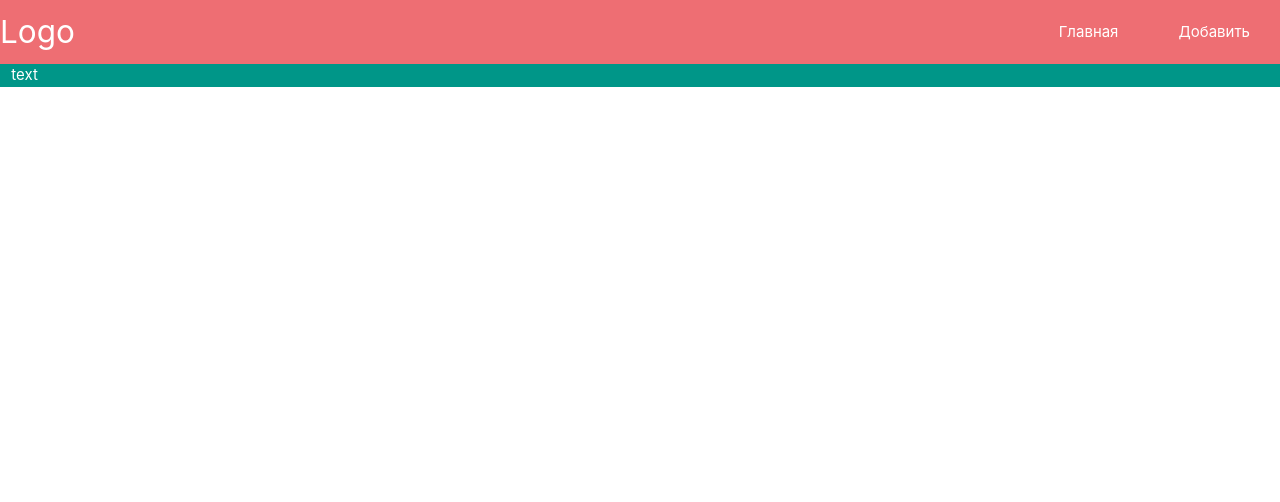
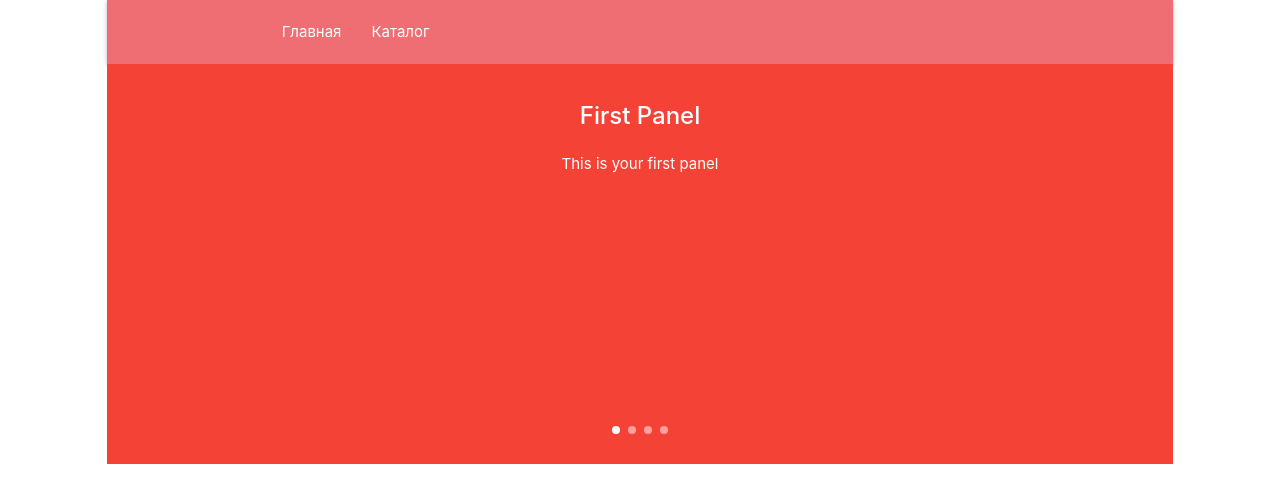
Before and after one commit to DrHo1y/DiplomWork, a React (Create React App) app in the folder client/: page / in a window 1280 px wide. Shown: the top 502 px of the page. Built offline with nearby package versions, Linux system fonts and the light colour scheme.

Commit message:
Add style and new page

```diff
--- a/client/src/components/Navbar.js
+++ b/client/src/components/Navbar.js
@@ -1,12 +1,17 @@
 import React from 'react'
 import { NavLink } from 'react-router-dom'
-import { Navbar, Icon, NavItem } from 'react-materialize'
+import { Navbar, Icon, Row, Col } from 'react-materialize'
 
 export const NavBar = () => {
     return (
+        <Row>
+            <Col
+                s={10}
+                offset='s1'
+            >
                 <Navbar
-            alignLinks="right"
-            brand={<a href="/">Logo</a>}
+                    alignLinks="left"
+                    centerChildren
                     id="mobile-nav"
                     menuIcon={<Icon>menu</Icon>}
                     options={{
@@ -21,12 +26,12 @@ export const NavBar = () => {
                         preventScrolling: true
                     }}
                 >
-            <NavItem>
+
                     <NavLink to="/">Главная</NavLink>
-            </NavItem>
-            <NavItem>
-                <NavLink to="/add">Добавить</NavLink>
-            </NavItem>
+                    <NavLink to="/catalog">Каталог</NavLink>
+
                 </Navbar>
+            </Col>
+        </Row>
     )
 }
--- a/client/src/index.css
+++ b/client/src/index.css
@@ -1,2 +1,17 @@
 @import "~materialize-css/dist/css/materialize.min.css";
 @import url("https://fonts.googleapis.com/icon?family=Material+Icons");
+
+.row {
+    margin-bottom: 0!important;
+
+}
+.row .col {
+    padding: 0!important;
+}
+
+.col .text-lol {
+    padding: 0 .75em;
+}
+.content {
+    max-height: 400px;
+}
--- a/client/src/pages/Catalog.js
+++ b/client/src/pages/Catalog.js
@@ -6,9 +6,10 @@ export const Catalog = () => {
         <Row>
             <Col
                 className="teal white-text"
-                s={12}
+                s={10}
+                offset='s1'
             >
-                text
+                <div className="text-lol">text</div>
             </Col>
         </Row>
     )
--- /dev/null
+++ b/client/src/pages/Home.js
@@ -0,0 +1,57 @@
+import React from 'react'
+import { Row, Col, Carousel } from 'react-materialize'
+export const Home = () => {
+    return (
+        <Row>
+            <Col
+                className="teal white-text"
+                s={10}
+                offset='s1'
+            >
+                <div className="content">
+                    <Carousel
+                        carouselId="Carousel-2"
+                        className="white-text center"
+                        options={{
+                            fullWidth: true,
+                            indicators: true
+                        }}
+                    >
+                        <div className="red">
+                            <h2>
+                                First Panel
+                            </h2>
+                            <p>
+                                This is your first panel
+                            </p>
+                        </div>
+                        <div className="amber">
+                            <h2>
+                                Second Panel
+                            </h2>
+                            <p>
+                                This is your second panel
+                            </p>
+                        </div>
+                        <div className="green">
+                            <h2>
+                                Third Panel
+                            </h2>
+                            <p>
+                                This is your third panel
+                            </p>
+                        </div>
+                        <div className="blue">
+                            <h2>
+                                Fourth Panel
+                            </h2>
+                            <p>
+                                This is your fourth panel
+                            </p>
+                        </div>
+                    </Carousel>
+                </div>
+            </Col>
+        </Row>
+    )
+}
--- a/client/src/routes.js
+++ b/client/src/routes.js
@@ -1,12 +1,16 @@
 import React from 'react'
 import {Switch, Route} from 'react-router-dom'
 import { Catalog } from './pages/Catalog'
+import { Home } from './pages/Home'
 
 export const UseRoutes = () => {
     return (
         <Switch>
             <Route path='/' exact>
-                <Catalog/>
+                <Home />
+            </Route>
+            <Route path='/catalog' exact>
+                <Catalog />
             </Route>
         </Switch>
     )
```
Also changed, not shown: client/src/hook/catalog.hook.js (added, +12 -0 lines), 1 other file (tests, documents, lock files or other folders). Lines whose indentation alone changed are shown as unchanged.
